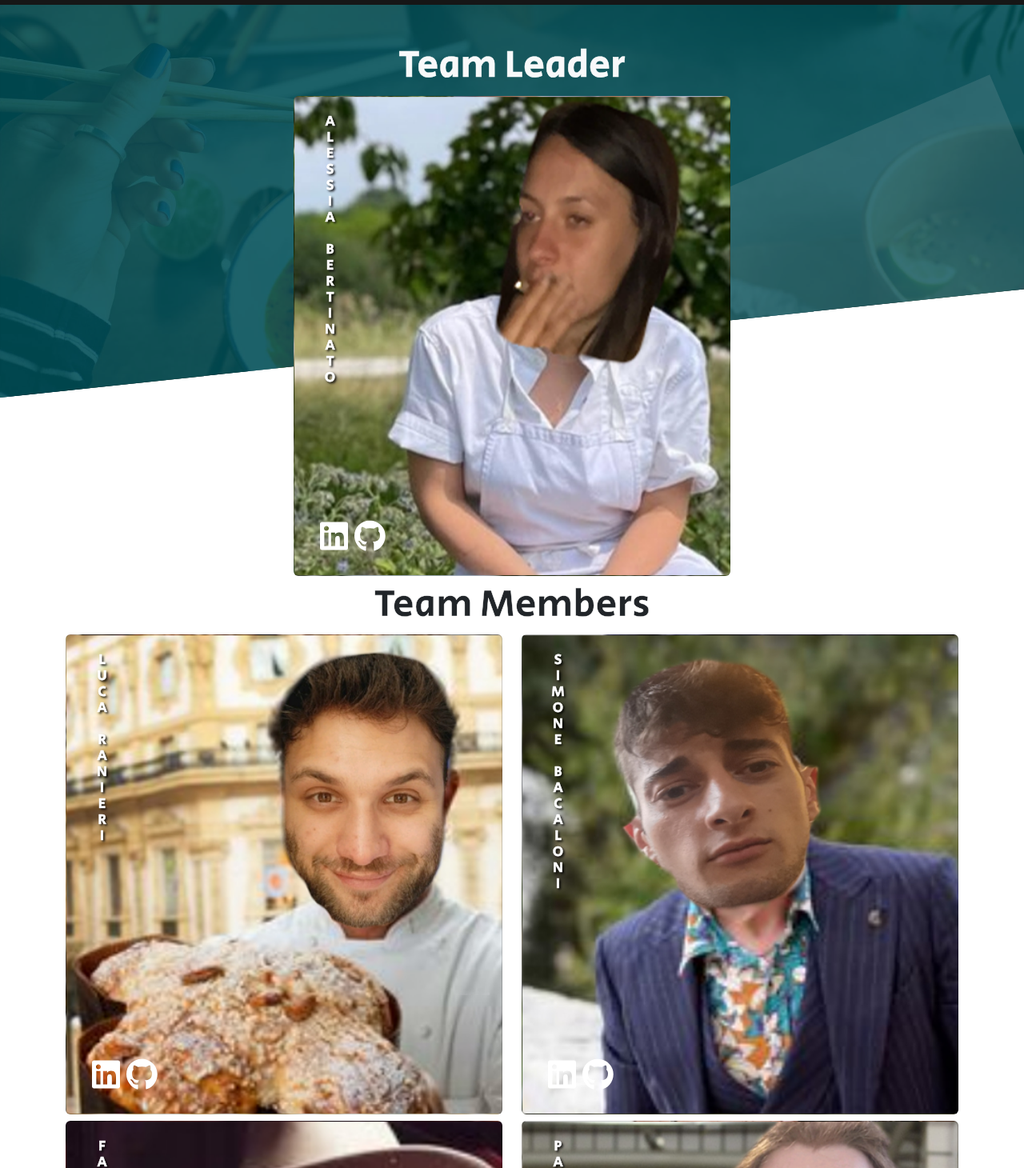
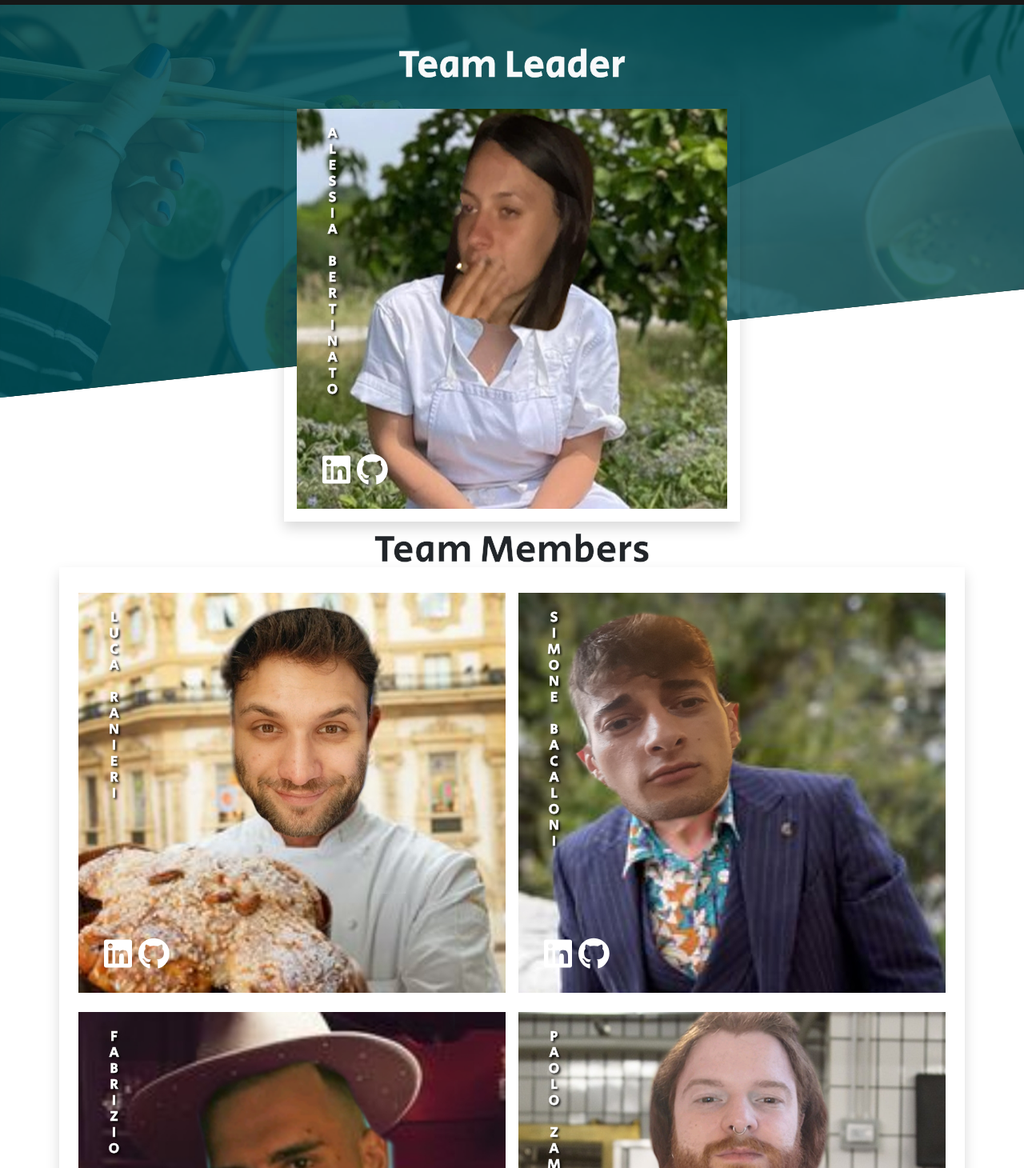
Before and after one commit to alessiaBer/t6_deliveboo_fe, a Vue app: page /contacts in a window 1280 px wide. Shown: the part 90-1550 px from the top of the page at 80% size. Built offline with nearby package versions, Linux system fonts and the light colour scheme.

Commit message:
Fix contact page

```diff
--- a/src/components/Contacts.vue
+++ b/src/components/Contacts.vue
@@ -54,8 +54,8 @@ export default {
 <template>
     <div class="container">
       <h2 class="text-center text-light stroke">Team Leader</h2>
-      <div class="row row-cols-1 row-cols-md-2 justify-content-center">
-        <div class="col mb-2">
+      <div class="row row-cols-1 row-cols-lg-2 justify-content-center">
+        <div class="col mb-2 rounded-0 border-0 shadow p-3" >
           <div class="card my_card" :style="{'background-image' : 'url('+'../assets/imgs' + ale.imgUrl+')' }">
             <div class="card-img-overlay d-flex flex-column justify-content-between">
               <h2 class="card-title orientation">{{ale.name}}</h2>
@@ -68,7 +68,7 @@ export default {
         </div>
       </div>
       <h2 class="text-center text-dark stroke">Team Members</h2>
-      <div class="row row-cols-1 row-cols-md-2">
+      <div class="row mb-2 rounded-0 border-0 shadow p-3 row-cols-1 row-cols-lg-2 g-3">
         <div class="col mb-2" v-for="card in cards">
 
           <div class="card my_card" :style="{'background-image' : 'url('+'../assets/imgs' + card.imgUrl+')' }">
@@ -87,11 +87,12 @@ export default {
 </template>
 
 <style lang="scss" scoped>
-.wallpaper{
-  background-color: #efe3cd;
-}
 .my_card{
-  height: 600px;
+  height: 500px;
+  width: 100%;
+  border: 0;
+  border-radius: 0;
+  background-position: center;
   background-size: cover;
   a{
     color: white;
```
